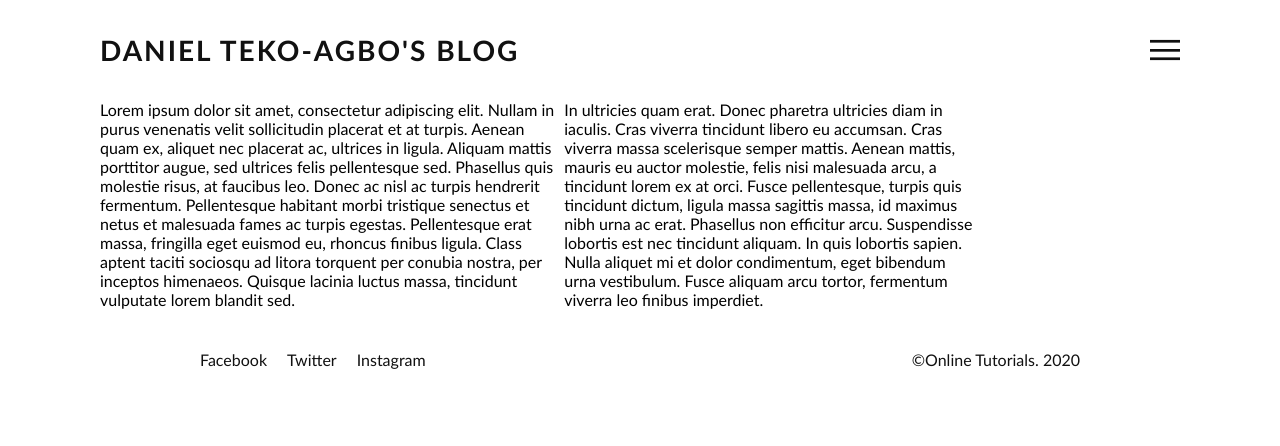
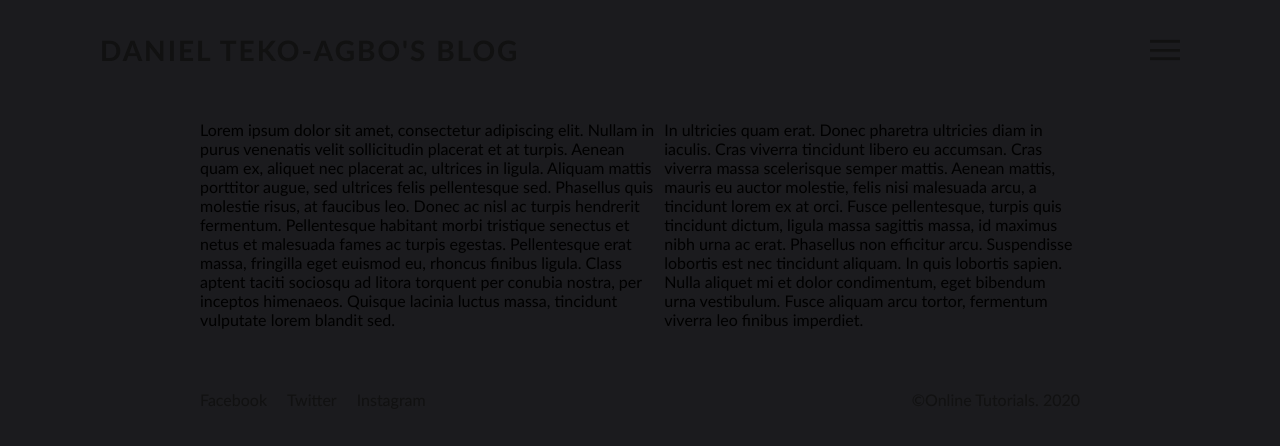
Before and after one commit to DanielTeko-Agbo/blog, a Jekyll site: the page built from about.md, in a window 1280 px wide. Shown: the top 446 px of the page. Built offline with Jekyll 4.4.1, drawn with Linux system fonts in a browser that asks for light colours.

Commit message:
Modified Styling

```diff
--- a/assets/css/style.css
+++ b/assets/css/style.css
@@ -12,7 +12,7 @@ body
 section
 {
 	padding: 100px;
-	background: #fff;
+	background: rgb(27, 27, 30);
 	height: 100vh;
 }
 section header
@@ -99,7 +99,8 @@ section header .toggle.active
 section .container
 {
 	display: flex;
-	width: calc(100% - 200px);
+    width: 100%;
+	padding: 20px 100px;
 }
 .footer
 {
```
